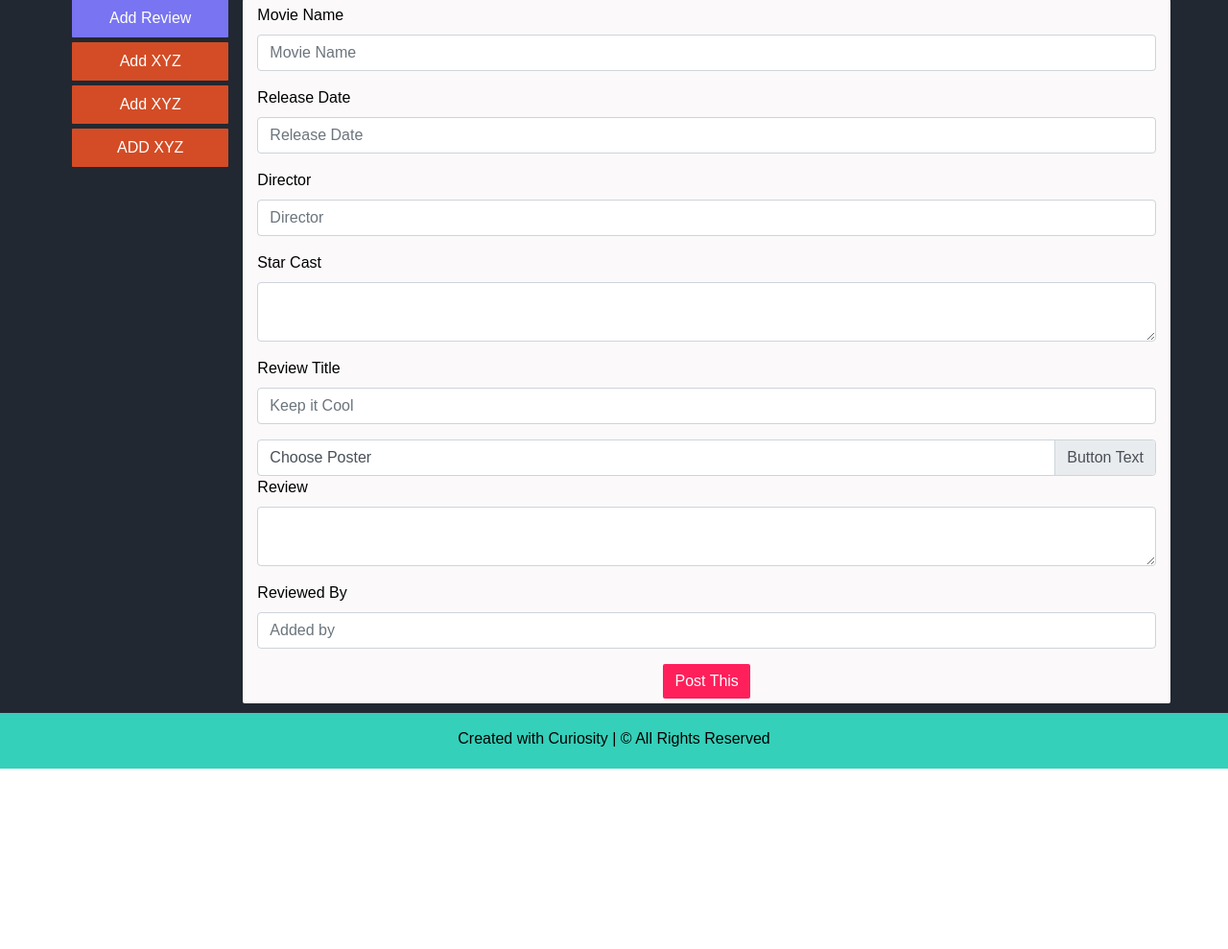
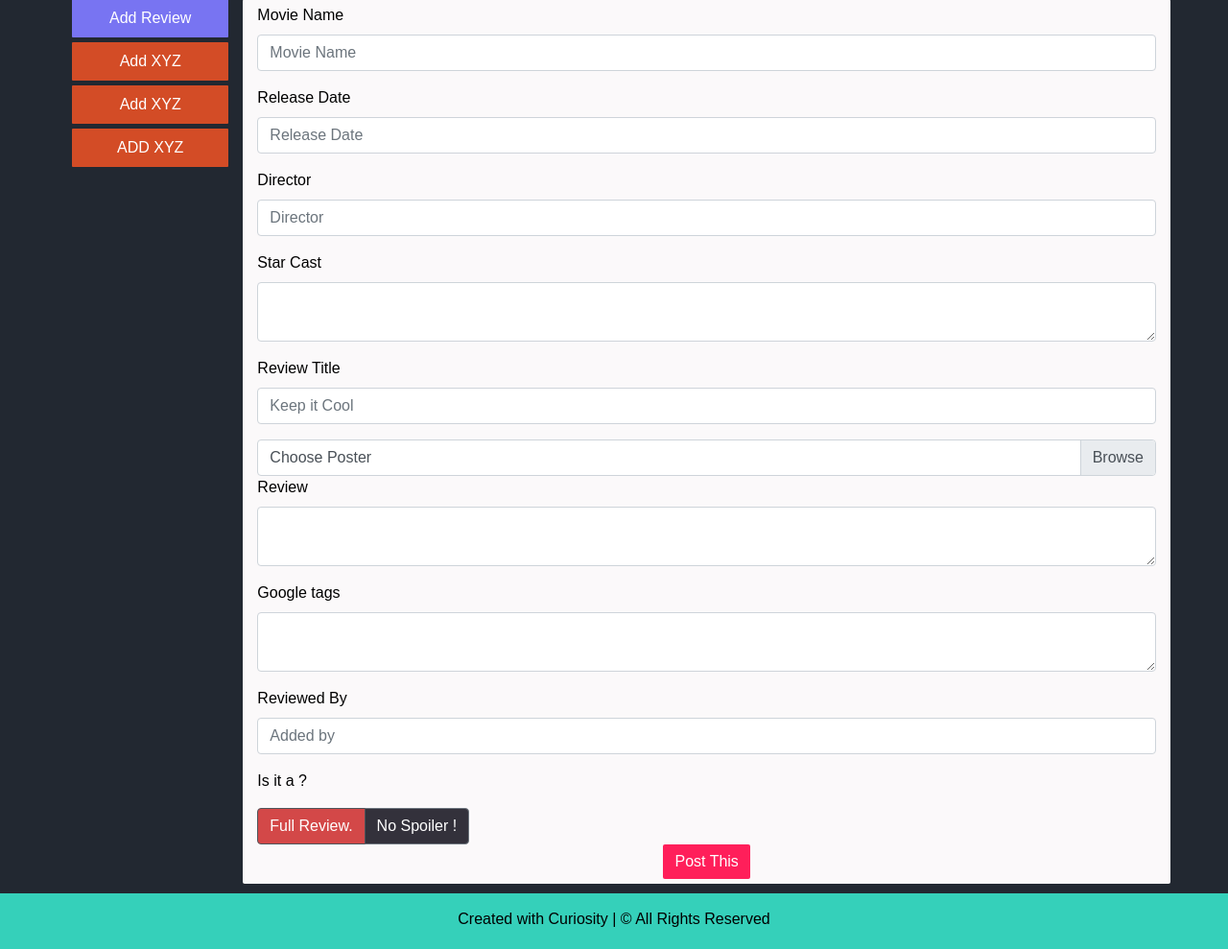
Before and after one commit to afkcodes/reviewspanda, a PHP site: page /admin/admin.php in a window 1280 px wide. Shown: the part 91-1080 px from the top of the page at 96% size. Before the commit the page ends 892 px from the top, so only its background shows below. Run offline with PHP 8.4, Linux system fonts and the light colour scheme; some libraries are stand-ins or nearby versions; some web fonts are replaced.

Commit message:
added google tags field & select menu for full or no spoiler

```diff
--- a/admin/admin.php
+++ b/admin/admin.php
@@ -8,7 +8,8 @@ $movname= $_POST['movie'];
 $release_d= $_POST['release'];
 $director= $_POST['director'];
 $starcast= $_POST['starcast'];
-
+$gtags=	$_POST['gtags'];
+$type=	$_POST['revtype'];
 $topic= $_POST['edtopic'];
 $content = $_POST['content'];
 $postedby= $_POST['admin'];
@@ -19,9 +20,9 @@ $file_dest = 'uploads/'.$imgname;
 move_uploaded_file($temp_dest, $file_dest);
 date_default_timezone_set("Asia/Calcutta");
 $time = date("d-M-y");
-$sql = "INSERT INTO  editorial (movname,release_d,director,starcast,edtopic,file_dest,edarticle,updated_by,updatetime) VALUES (?,?,?,?,?,?,?,?,?)";
+$sql = "INSERT INTO  editorial (movname,release_d,director,starcast,edtopic,file_dest,edarticle,updated_by,updatetime,revtype,gtags) VALUES (?,?,?,?,?,?,?,?,?,?,?)";
 $stmt= $pdo->prepare($sql);
-$x = $stmt->execute([$movname,$release_d,$director,$starcast,$topic,$file_dest,$content,$postedby,$time]);
+$x = $stmt->execute([$movname,$release_d,$director,$starcast,$topic,$file_dest,$content,$postedby,$time,$type,$gtags]);
 if ($x) {
 	echo 'Posted';
 	header( 'Location:admin.php?post_successful');
@@ -42,7 +43,7 @@ else {
 		<link href="https://fonts.googleapis.com/css?family=Muli" rel="stylesheet">
 		<link rel="stylesheet" type="text/css" media="screen" href="css/adminstyle.css" />
 		<script src="https://cdnjs.cloudflare.com/ajax/libs/jquery/3.1.0/jquery.min.js"></script>
-		<script src="resources/ckeditor/ckeditor.js"></script>
+		<script src="/resources/ckeditor/ckeditor.js"></script>
 		<script src="/js/script.js"></script>
 	</head>
 	<body>
@@ -99,7 +100,6 @@ else {
 								$(this).next('.custom-file-label').html(fileName);
 								})
 								</script>
-
 								<div class="form-group">
 									<label for="exampleFormControlTextarea1">Review</label>
 									<textarea class="ckeditor form-control " id="editor" row='8' name="content" ></textarea>
@@ -116,8 +116,22 @@ else {
 									</script>
 								</div>
 								<div class="form-group">
+									<label for="exampleFormControlTextarea1">Google tags</label>
+									<textarea class="form-control" row='5' name="gtags"></textarea>
+								</div>
+								<div class="form-group">
 									<label for="exampleFormControlInput1">Reviewed By</label>
 									<input type="text" class="form-control" id="exampleFormControlInput1" placeholder="Added by" name="admin" required>
+								</div>
+								<!-- selector for no spoiler and full review -->
+								<div><p>Is it a ?</p></div>
+								<div class="btn-group btn-group-toggle" data-toggle="buttons">
+									<label class="btn btn-secondary active">
+										<input type="radio" name="revtype" value="full"> Full Review.
+									</label>
+									<label class="btn btn-secondary">
+										<input type="radio" name="revtype"  value="nospoiler"> No Spoiler !
+									</label>
 								</div>
 								<div class="text-center">
 									<button type="submit" class="btn btn-success btn-post" name='submit'>Post This</button>
--- a/admin/css/adminstyle.css
+++ b/admin/css/adminstyle.css
@@ -66,6 +66,9 @@ width: 100%;
 	color: black;
 }
 
-.custom-file-input ~ .custom-file-label::after {
-    content: "Button Text";
+.btn-secondary.active {
+    background-color: #d34848 !important;
 }
+.btn-secondary{
+	background-color: #33313b !important;
+}
```
Lines whose indentation alone changed are shown as unchanged.
